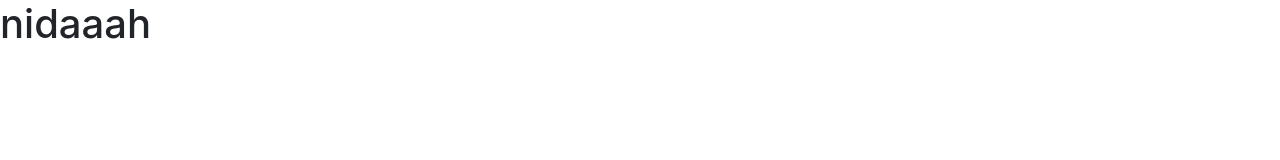
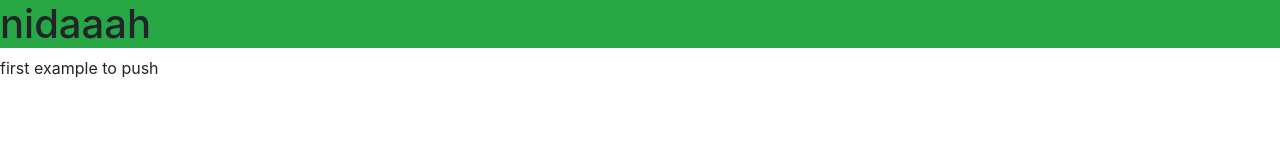
Before and after one commit to fahmidanida/testindex, a plain HTML site: page index.html in a window 1280 px wide. Drawn offline with nearby package versions, Linux system fonts and the light colour scheme.

Commit message:
second commit

```diff
--- a/index.html
+++ b/index.html
@@ -16,6 +16,7 @@
     <script src="https://code.jquery.com/jquery-3.3.1.slim.min.js" integrity="sha384-q8i/X+965DzO0rT7abK41JStQIAqVgRVzpbzo5smXKp4YfRvH+8abtTE1Pi6jizo" crossorigin="anonymous"></script>
     <script src="https://cdnjs.cloudflare.com/ajax/libs/popper.js/1.14.7/umd/popper.min.js" integrity="sha384-UO2eT0CpHqdSJQ6hJty5KVphtPhzWj9WO1clHTMGa3JDZwrnQq4sF86dIHNDz0W1" crossorigin="anonymous"></script>
     <script src="https://stackpath.bootstrapcdn.com/bootstrap/4.3.1/js/bootstrap.min.js" integrity="sha384-JjSmVgyd0p3pXB1rRibZUAYoIIy6OrQ6VrjIEaFf/nJGzIxFDsf4x0xIM+B07jRM" crossorigin="anonymous"></script>
-  <h1>nidaaah</h1>
+  <h1 class="bg-success">nidaaah</h1>
+  <p> first example to push</p>
 </body>
 </html>
```
